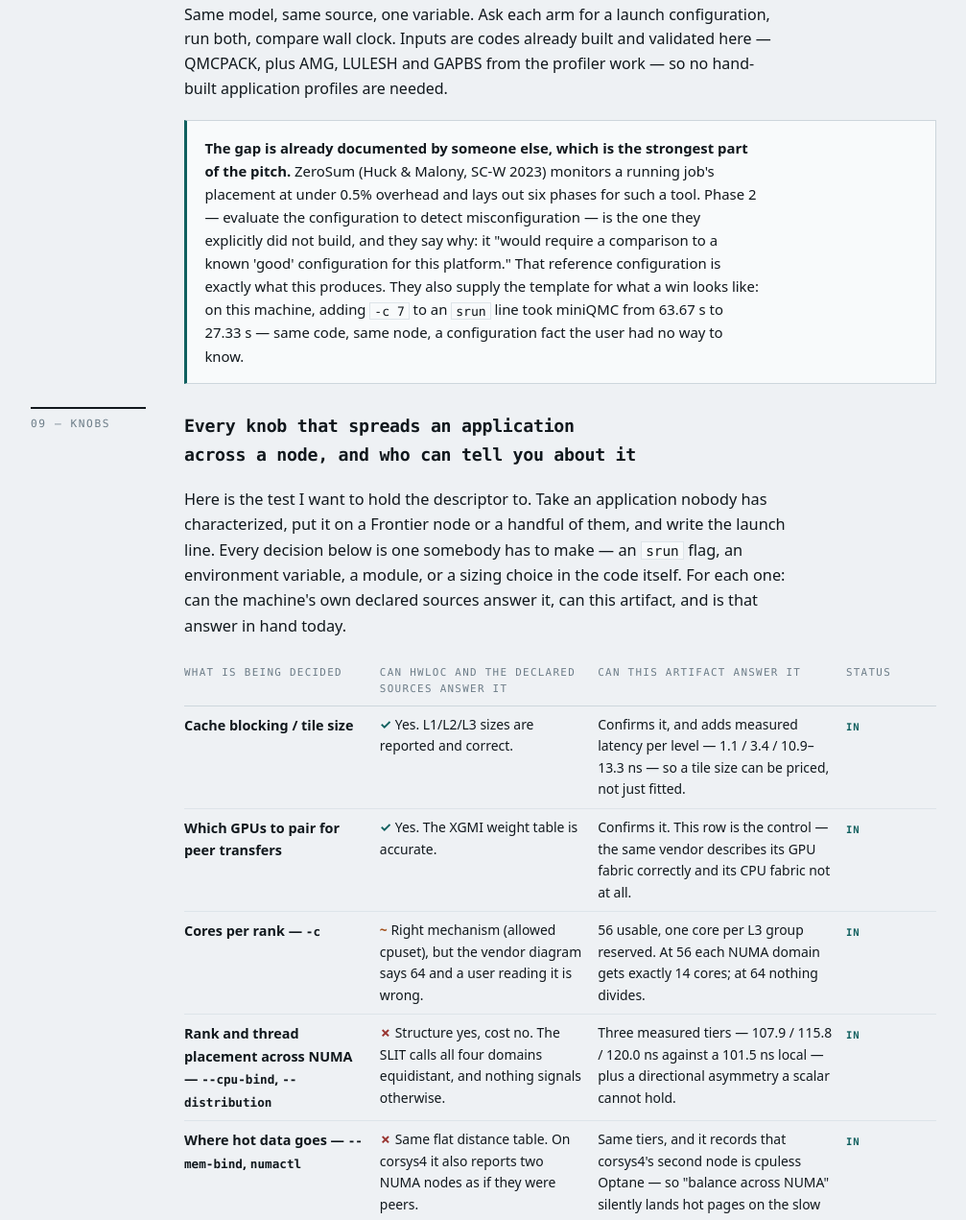
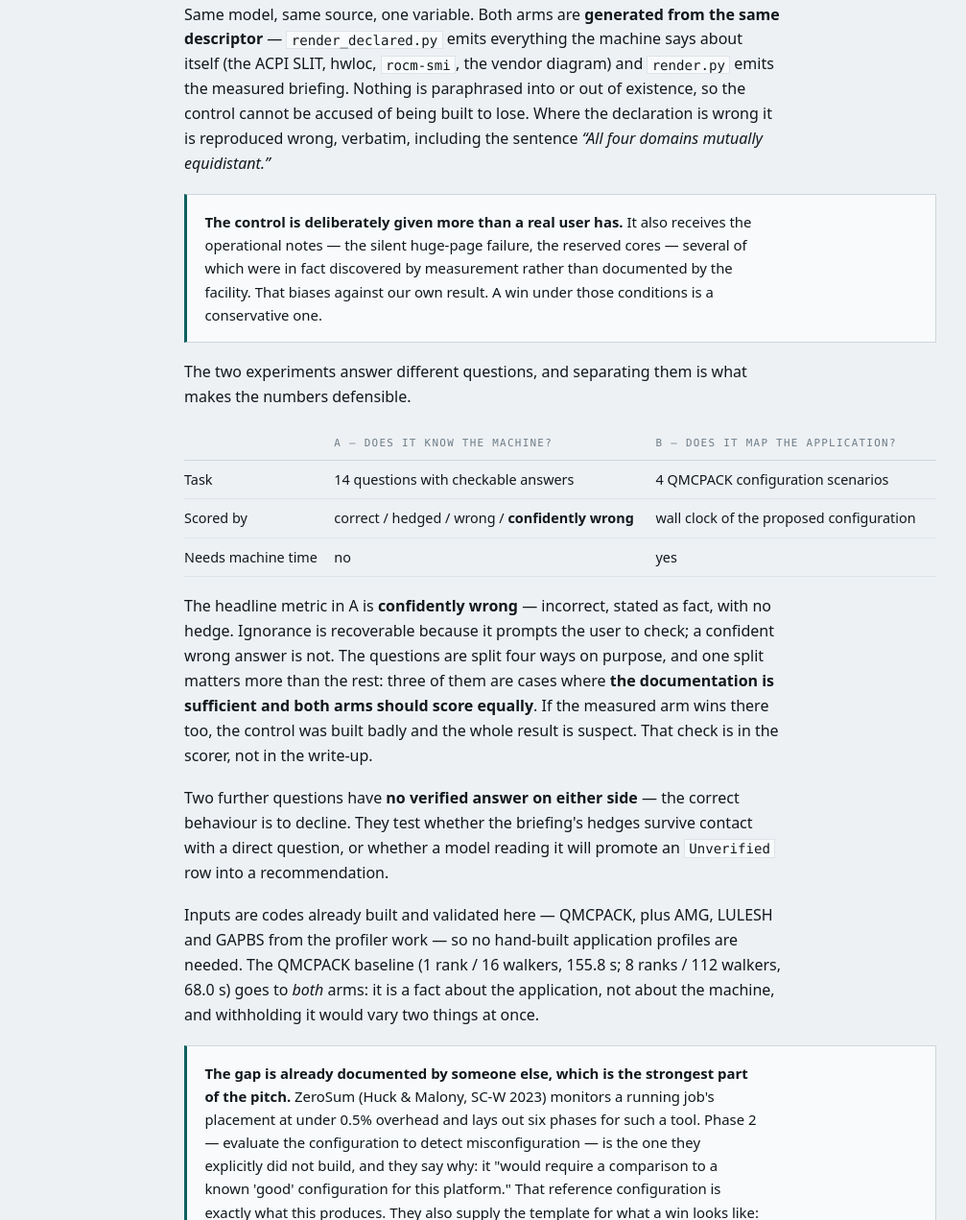
Before and after one commit to mickidymick/machine-model, a plain HTML site: page site/index.html in a window 1280 px wide. Shown: the part 8042-9313 px from the top of the page at 96% size, without its empty margins (136-1143 px from the left). Drawn offline with Linux system fonts and the light colour scheme.

Commit message:
site: the experiment is built, not proposed
Section 08 was written in the conditional -- "how we would know it works". Both
arms now exist and are committed, so it says so, and it says the thing that
makes the comparison defensible: both arms are generated from the same
descriptor, so the single difference between them is measurement. The control
reproduces the SLIT verbatim, including "All four domains mutually equidistant".

Adds the three things a reviewer would ask about before believing a number:

- the control is given the operational notes too, which is more than a real user
  has, and biases against our own result
- A and B answer different questions and are scored differently; only B needs
  machine time
- three of the fourteen questions are cases where the docs are sufficient and
  both arms should tie. If the measured arm wins there as well, the control was
  built badly. The check is in the scorer rather than in the prose.

Co-Authored-By: Claude Opus 5 <noreply@anthropic.com>

```diff
--- a/site/index.html
+++ b/site/index.html
@@ -817,9 +817,9 @@ node   0   1   2   3
 
   <section>
     <div class="rail">08 &mdash; Test</div>
-    <h2>How we would know it works &mdash; one experiment</h2>
+    <h2>How we know it works &mdash; two experiments, built</h2>
     <p class="lead-in">
-      Everything above is machinery. One experiment decides whether it is a paper, and the control has
+      Everything above is machinery. The experiment decides whether it is a paper, and the control has
       to hold the application half too, otherwise it beats a strawman with no context.
     </p>
     <div class="scroll">
@@ -832,9 +832,54 @@ node   0   1   2   3
       </table>
     </div>
     <p>
-      Same model, same source, one variable. Ask each arm for a launch configuration, run both,
-      compare wall clock. Inputs are codes already built and validated here &mdash; QMCPACK, plus AMG,
-      LULESH and GAPBS from the profiler work &mdash; so no hand-built application profiles are needed.
+      Same model, same source, one variable. Both arms are <b>generated from the same descriptor</b>
+      &mdash; <code>render_declared.py</code> emits everything the machine says about itself (the ACPI
+      SLIT, hwloc, <code>rocm-smi</code>, the vendor diagram) and <code>render.py</code> emits the
+      measured briefing. Nothing is paraphrased into or out of existence, so the control cannot be
+      accused of being built to lose. Where the declaration is wrong it is reproduced wrong, verbatim,
+      including the sentence <i>&ldquo;All four domains mutually equidistant.&rdquo;</i>
+    </p>
+    <div class="note">
+      <p>
+        <b>The control is deliberately given more than a real user has.</b> It also receives the
+        operational notes &mdash; the silent huge-page failure, the reserved cores &mdash; several of
+        which were in fact discovered by measurement rather than documented by the facility. That
+        biases against our own result. A win under those conditions is a conservative one.
+      </p>
+    </div>
+    <p>
+      The two experiments answer different questions, and separating them is what makes the numbers
+      defensible.
+    </p>
+    <div class="scroll">
+      <table>
+        <thead><tr><th></th><th>A &mdash; does it know the machine?</th><th>B &mdash; does it map the application?</th></tr></thead>
+        <tbody>
+          <tr><td>Task</td><td>14 questions with checkable answers</td><td>4 QMCPACK configuration scenarios</td></tr>
+          <tr><td>Scored by</td><td>correct / hedged / wrong / <b>confidently wrong</b></td><td>wall clock of the proposed configuration</td></tr>
+          <tr><td>Needs machine time</td><td>no</td><td>yes</td></tr>
+        </tbody>
+      </table>
+    </div>
+    <p>
+      The headline metric in A is <b>confidently wrong</b> &mdash; incorrect, stated as fact, with no
+      hedge. Ignorance is recoverable because it prompts the user to check; a confident wrong answer is
+      not. The questions are split four ways on purpose, and one split matters more than the rest:
+      three of them are cases where <b>the documentation is sufficient and both arms should score
+      equally</b>. If the measured arm wins there too, the control was built badly and the whole
+      result is suspect. That check is in the scorer, not in the write-up.
+    </p>
+    <p>
+      Two further questions have <b>no verified answer on either side</b> &mdash; the correct behaviour
+      is to decline. They test whether the briefing's hedges survive contact with a direct question, or
+      whether a model reading it will promote an <code>Unverified</code> row into a recommendation.
+    </p>
+    <p>
+      Inputs are codes already built and validated here &mdash; QMCPACK, plus AMG, LULESH and GAPBS
+      from the profiler work &mdash; so no hand-built application profiles are needed. The QMCPACK
+      baseline (1 rank / 16 walkers, 155.8&nbsp;s; 8 ranks / 112 walkers, 68.0&nbsp;s) goes to
+      <i>both</i> arms: it is a fact about the application, not about the machine, and withholding it
+      would vary two things at once.
     </p>
     <div class="note">
       <p>
```
